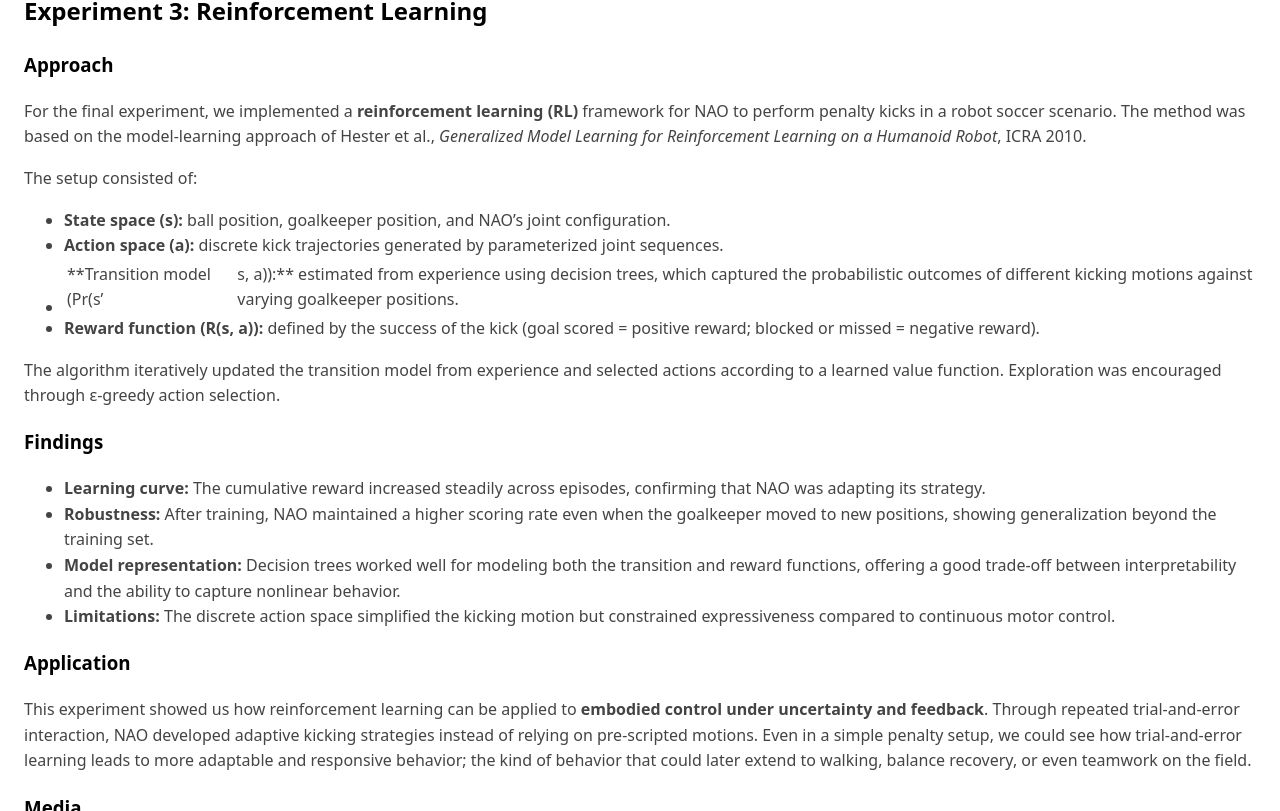
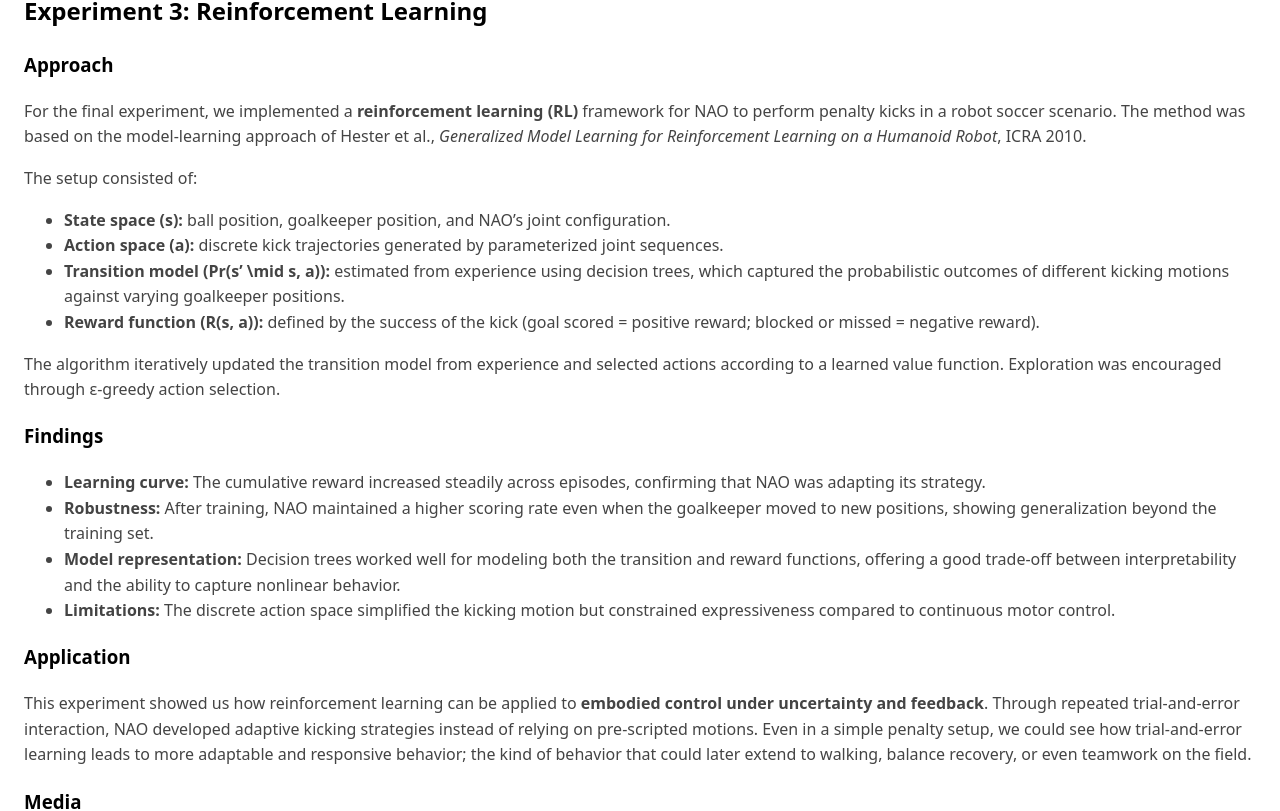
Before and after one commit to Jack-Klusmann/jack-klusmann.github.io, a Jekyll site: the page built from _projects/experiments_in_humanoid_robotics.md, in a window 1280 px wide and 900 px high, scrolled down 2471 px, cut to the strip 0-811 px from the top of the window. Built offline with Jekyll 4.4.1, drawn with Linux system fonts in a browser that asks for light colours.

Commit message:
Fixed formatting

```diff
--- a/_projects/experiments_in_humanoid_robotics.md
+++ b/_projects/experiments_in_humanoid_robotics.md
@@ -77,7 +77,7 @@
 The setup consisted of:
 - **State space (s):** ball position, goalkeeper position, and NAO's joint configuration.
 - **Action space (a):** discrete kick trajectories generated by parameterized joint sequences.
-- **Transition model (Pr(s' | s, a)):** estimated from experience using decision trees, which captured the probabilistic outcomes of different kicking motions against varying goalkeeper positions.
+- **Transition model (Pr(s' \mid s, a)):** estimated from experience using decision trees, which captured the probabilistic outcomes of different kicking motions against varying goalkeeper positions.
 - **Reward function (R(s, a)):** defined by the success of the kick (goal scored = positive reward; blocked or missed = negative reward).
 
 The algorithm iteratively updated the transition model from experience and selected actions according to a learned value function. Exploration was encouraged through ε-greedy action selection.
```
